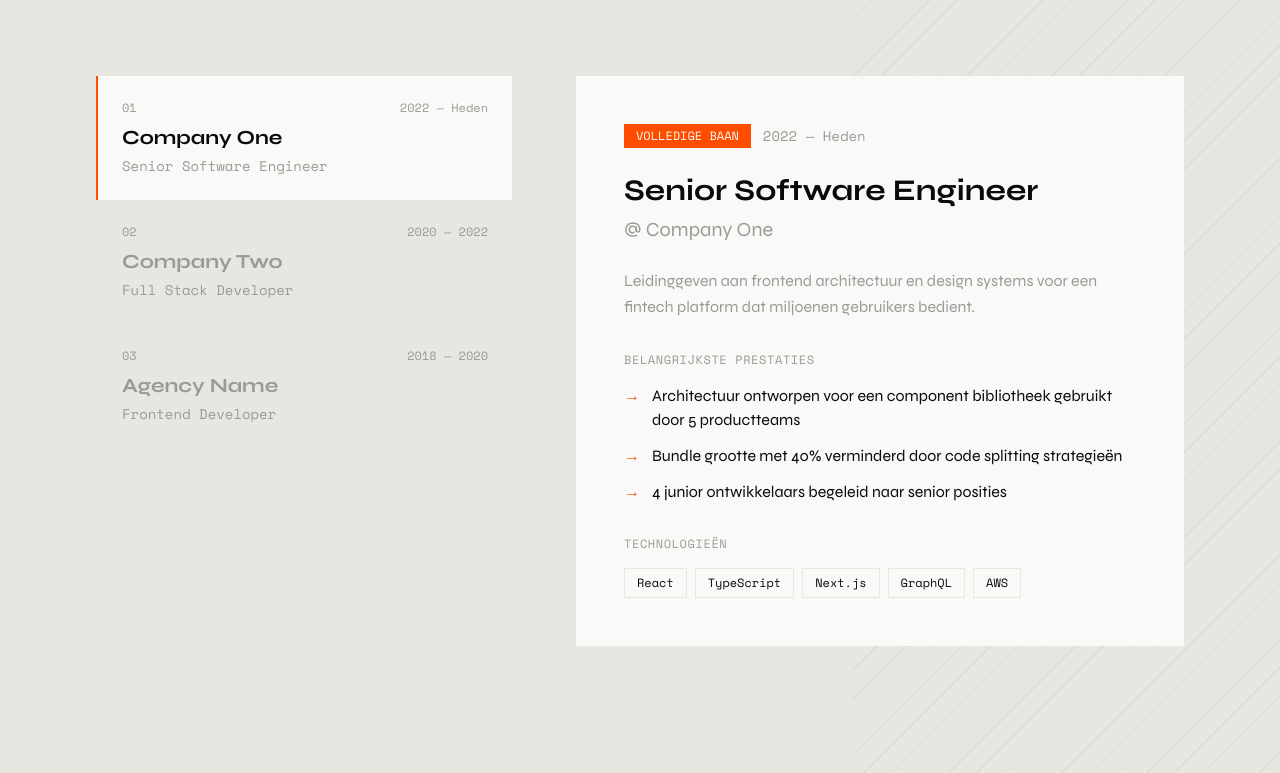
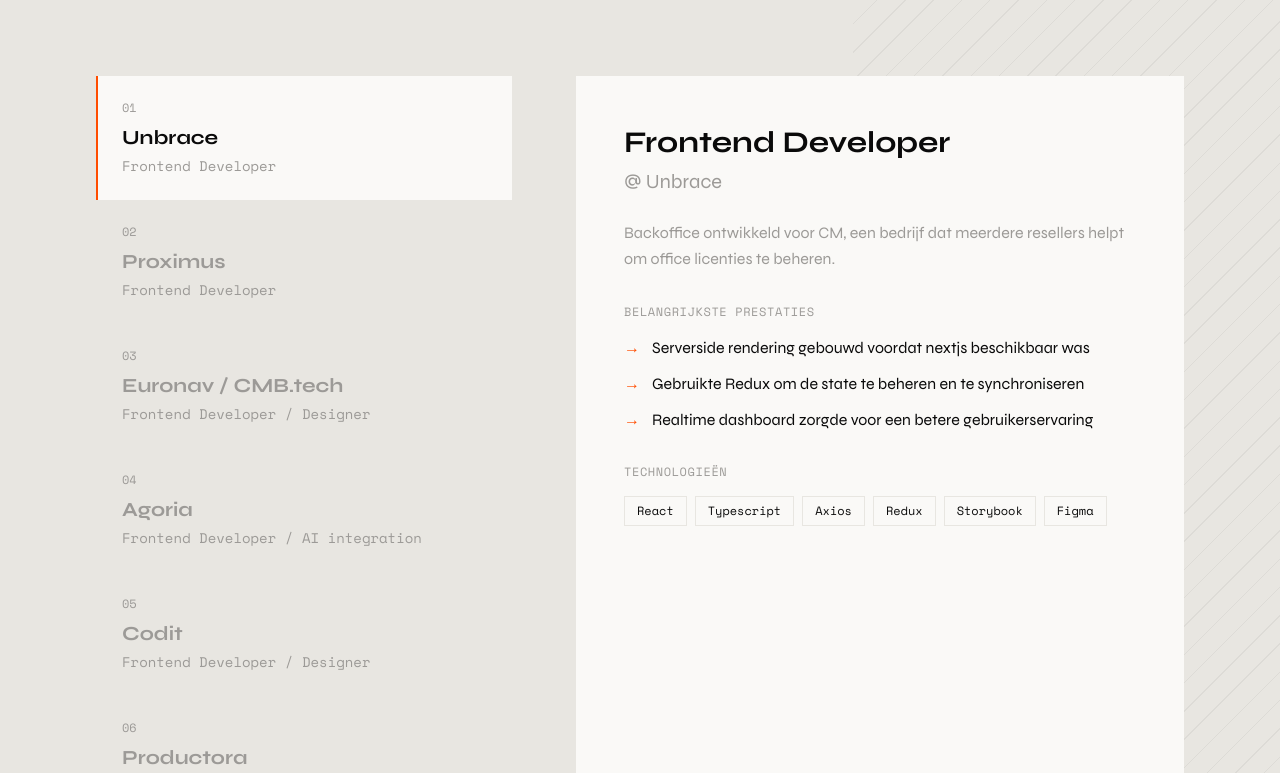
Before and after one commit to laurensvc/portfolio, a Next.js app: page / in a window 1280 px wide. Shown: the part 2227-3000 px from the top of the page. Built offline with nearby package versions, Linux system fonts and the light colour scheme.

Commit message:
ervaringen

```diff
--- a/src/components/WorkExperience.tsx
+++ b/src/components/WorkExperience.tsx
@@ -1,8 +1,8 @@
 "use client";
 
+import { experiences } from "@/data/experience";
 import { motion } from "framer-motion";
 import { useState } from "react";
-import { experiences } from "@/data/experience";
 
 export const WorkExperience: React.FC = () => {
   const [activeExp, setActiveExp] = useState<string>("01");
@@ -71,7 +71,6 @@
                 >
                   <div className="flex items-start justify-between mb-2">
                     <span className="font-mono text-xs text-muted">{exp.id}</span>
-                    <span className="font-mono text-xs text-muted">{exp.period}</span>
                   </div>
                   <h3
                     className={`text-xl font-display font-bold mb-1 transition-colors ${
@@ -101,16 +100,6 @@
                 animate={{ opacity: 1, y: 0 }}
                 transition={{ duration: 0.4 }}
               >
-                <div className="flex items-center gap-3 mb-6">
-                  <span
-                    className="px-3 py-1 font-mono text-xs uppercase"
-                    style={{ backgroundColor: "var(--accent)", color: "var(--paper)" }}
-                  >
-                    {activeExperience.type}
-                  </span>
-                  <span className="font-mono text-sm text-muted">{activeExperience.period}</span>
-                </div>
-
                 <h3 className="text-3xl font-display font-bold mb-2">{activeExperience.role}</h3>
                 <p className="text-xl text-muted mb-6">@ {activeExperience.company}</p>
 
--- a/src/data/experience.ts
+++ b/src/data/experience.ts
@@ -2,8 +2,6 @@
   id: string;
   company: string;
   role: string;
-  period: string;
-  type: string;
   description: string;
   achievements: string[];
   technologies: string[];
@@ -12,45 +10,76 @@
 export const experiences: Experience[] = [
   {
     id: "01",
-    company: "Company One",
-    role: "Senior Software Engineer",
-    period: "2022 — Heden",
-    type: "Volledige baan",
+    company: "Unbrace",
+    role: "Frontend Developer",
     description:
-      "Leidinggeven aan frontend architectuur en design systems voor een fintech platform dat miljoenen gebruikers bedient.",
+      "Backoffice ontwikkeld voor CM, een bedrijf dat meerdere resellers helpt om office licenties te beheren.",
     achievements: [
-      "Architectuur ontworpen voor een component bibliotheek gebruikt door 5 productteams",
-      "Bundle grootte met 40% verminderd door code splitting strategieën",
-      "4 junior ontwikkelaars begeleid naar senior posities",
+      "Serverside rendering gebouwd voordat nextjs beschikbaar was",
+      "Gebruikte Redux om de state te beheren en te synchroniseren",
+      "Realtime dashboard zorgde voor een betere gebruikerservaring",
     ],
-    technologies: ["React", "TypeScript", "Next.js", "GraphQL", "AWS"],
+    technologies: ["React", "Typescript", "Axios", "Redux", "Storybook", "Figma"],
   },
   {
     id: "02",
-    company: "Company Two",
-    role: "Full Stack Developer",
-    period: "2020 — 2022",
-    type: "Volledige baan",
-    description: "Schaalbare web applicaties en API's gebouwd voor een enterprise SaaS product.",
+    company: "Proximus",
+    role: "Frontend Developer",
+    description: "Platform ontwikkeld voor de Proximus API (ENCO.io).",
     achievements: [
-      "Real-time samenwerkingsfuncties ontwikkeld met WebSockets",
-      "CI/CD pipelines geïmplementeerd die deployment tijd met 60% verminderden",
-      "Migratie geleid van monolith naar microservices architectuur",
+      "Gebruikte GraphQL om de data te manipuleren en te synchroniseren",
+      "Snelle development environment gebouwd met Storybook en Figma",
+      "Wordt gebruikt door 1000+ developers van de Proximus API"
     ],
-    technologies: ["Vue.js", "Node.js", "PostgreSQL", "Docker", "Redis"],
+    technologies: ["React", "Typescript", "Axios", "Storybook", "Figma", "GraphQL"],
   },
   {
     id: "03",
-    company: "Agency Name",
-    role: "Frontend Developer",
-    period: "2018 — 2020",
-    type: "Volledige baan",
-    description: "Op maat gemaakte digitale ervaringen gecreëerd voor bekende merken en startups.",
+    company: "Euronav / CMB.tech",
+    role: "Frontend Developer / Designer",
+    description: "Naval platform voor de tracking van containers / beheren van in en outbound cargo",
     achievements: [
-      "30+ klantprojecten op tijd en binnen budget afgeleverd",
-      "2 industrie awards gewonnen voor interactieve web ervaringen",
-      "Frontend best practices en documentatie opgezet",
+      "Gebruikte Three.js om de 3D modellen te renderen en te animeren",
+      "Realtime data visualisatie",
+      "Container tracking zorgde voor 35% minder fouten in de logistieke planning",
+
     ],
-    technologies: ["JavaScript", "React", "GSAP", "Three.js", "Sass"],
+    technologies: ["Typescript", "React", "GSAP", "Three.js", "Figma", "WebGL"],
   },
+  {
+    id: "04",
+    company: "Agoria",
+    role: "Frontend Developer / AI integration",
+    description: "AI integratie voor de Agoria (ADA/NEO) chatbot",
+    achievements: [
+      "Gebruikte OpenAI API via Azure voor EU data privacy",
+      "New AI model training pipeline gebouwd voor de chatbot",
+      "Nieuw design implementatie voor gebruikerservaring"
+    ],
+    technologies: ["Typescript", "React", "OpenAI", "Azure", "Figma", "TailwindCSS", "Framer Motion"],
+  },
+  {
+    id: "05",
+    company: "Codit",
+    role: "Frontend Developer / Designer",
+    description: " Ontwikkeling en design van Customer support platform voor Codit",
+    achievements: [
+      "Customer tickets opvolgen en beheren gemakkelijker gemaakt",
+      "Design system implementatie voor consistentie en eenvoudige onderhoud",
+      "Automatisering van processen zorgde voor +-20% minder werklast voor de support team"
+    ],
+    technologies: ["Typescript", "React", "TailwindCSS", "Figma", "Zustand", "Shadcn/UI"],
+  },
+  {
+    id: "06",
+    company: "Productora",
+    role: "Frontend Developer / Designer",
+    description: " Ontwikkeling en design JIT metal fabrication platform voor Productora",
+      achievements: [
+        "Tanstack Query om de data te manipuleren en te synchroniseren",
+        "Next.js om de pagina's te renderen en te optimizeren / SEO optimalisatie",
+        "Multi tenant support gebouwd voor verschillende klanten",
+    ],
+    technologies: ["Typescript", "React", "TailwindCSS", "Figma", "Tanstack Query", "Shadcn/UI", "Next.js"],
+  }
 ];
```
